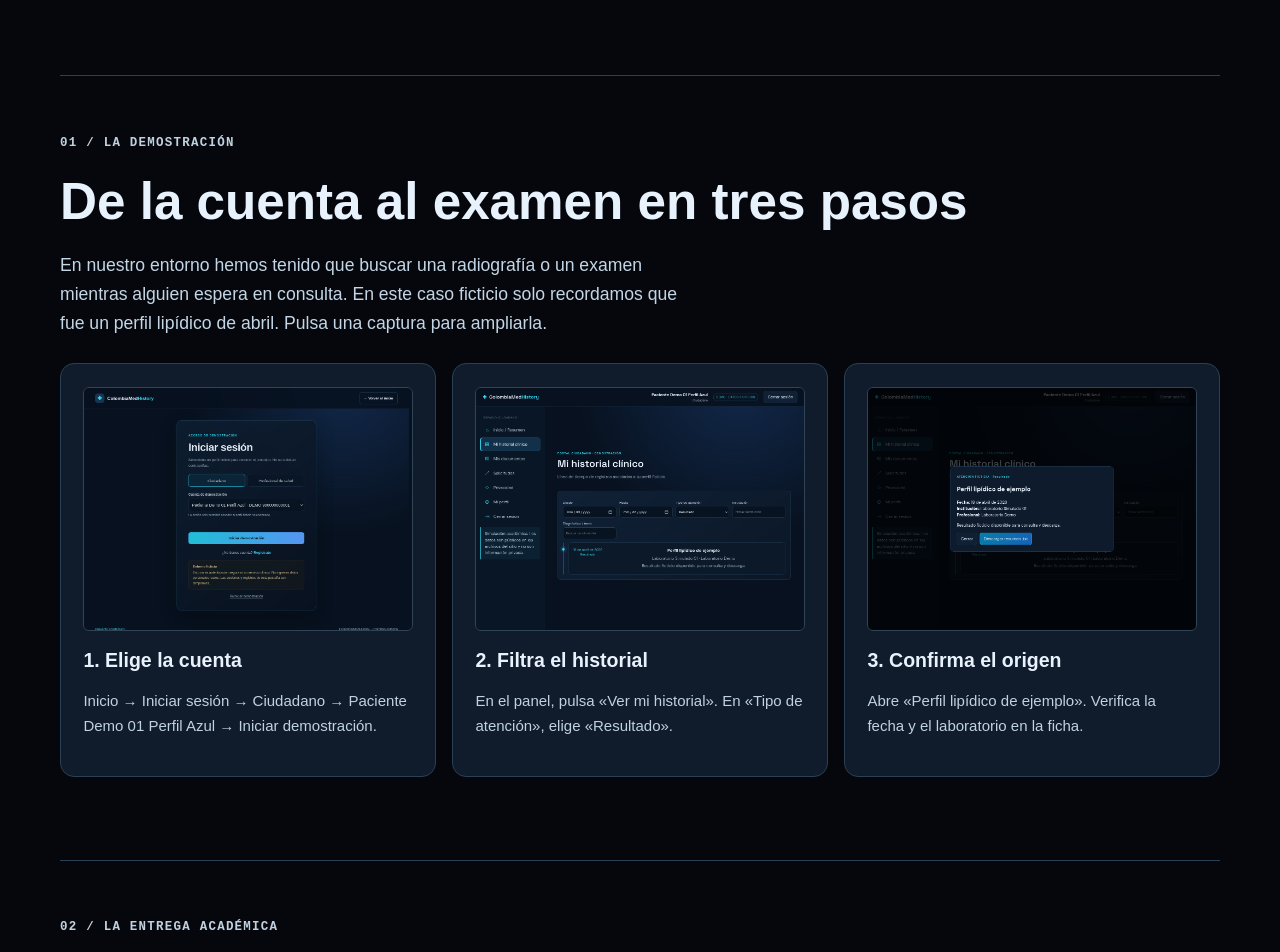
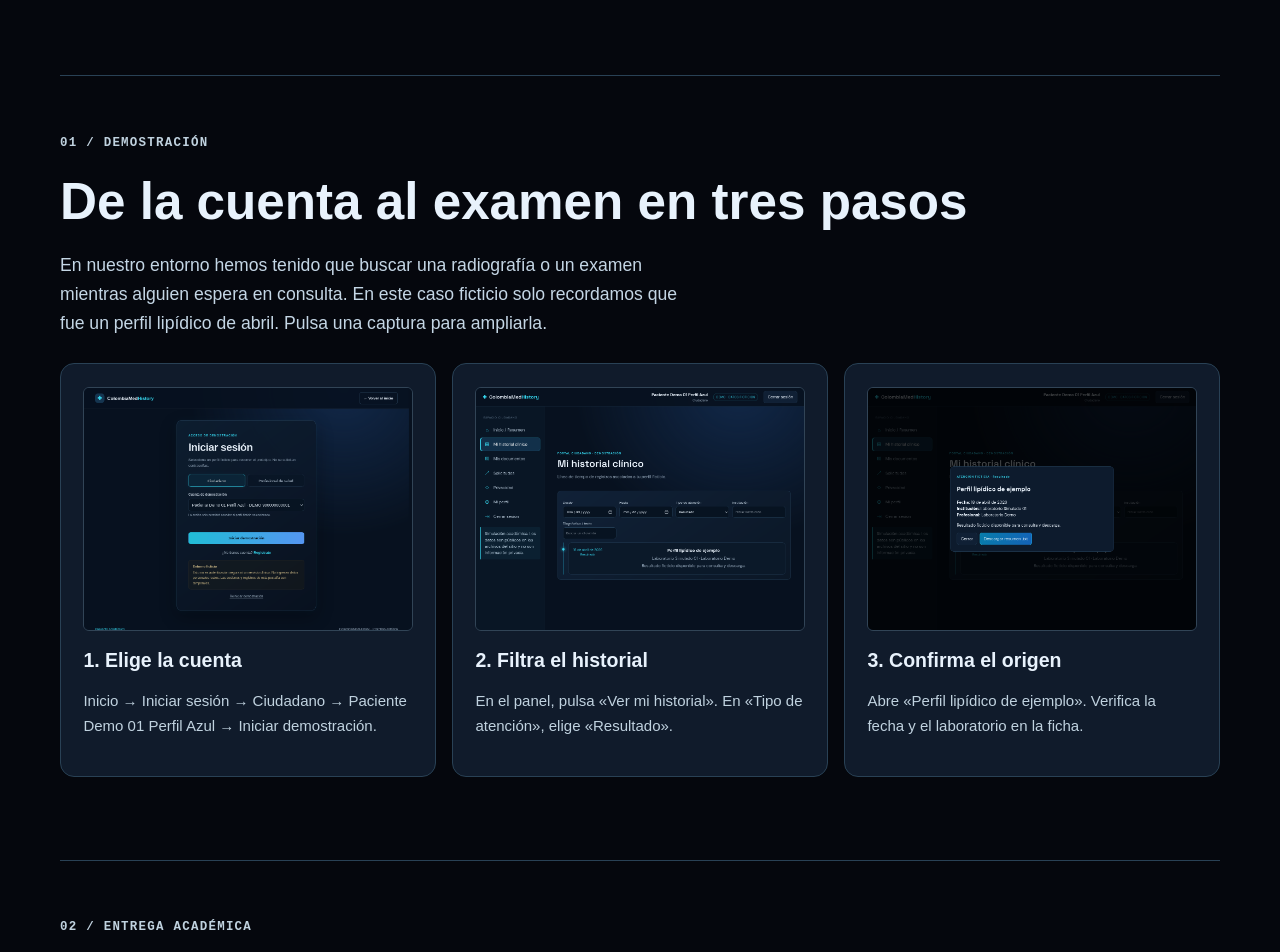
Before and after one commit to jaihernandezma/ColombiaMedHistory, a plain HTML site: page colombiamedhistory-presentacion/index.html in a window 1280 px wide. Shown: the part 660-1612 px from the top of the page. Drawn offline with Linux system fonts and the light colour scheme.

Commit message:
Update titulos

```diff
--- a/colombiamedhistory-presentacion/index.html
+++ b/colombiamedhistory-presentacion/index.html
@@ -21,7 +21,7 @@
     <p class="nota">Prototipo académico con perfiles ficticios. No ingreses información médica real.</p></div>
     <aside class="tarjeta-muestra"><p class="kicker">Ficha de muestra / 01</p><h2>Perfil de ejemplo</h2><dl><dt>Fecha</dt><dd>18 de abril de 2026</dd><dt>Origen</dt><dd>Laboratorio Simulado 01</dd><dt>Cuenta</dt><dd>Paciente Demo 01 Perfil Azul</dd></dl></aside>
   </section>
-  <section class="bloque" id="recorrido"><p class="kicker">01 / La demostración</p><h2>De la cuenta al examen en tres pasos</h2>
+  <section class="bloque" id="recorrido"><p class="kicker">01 / Demostración</p><h2>De la cuenta al examen en tres pasos</h2>
     <p>En nuestro entorno hemos tenido que buscar una radiografía o un examen mientras alguien espera en consulta. En este caso ficticio solo recordamos que fue un perfil lipídico de abril. Pulsa una captura para ampliarla.</p>
     <div class="rejilla">
       <article><a href="./assets/recorrido/01-cuenta.png"><img src="./assets/recorrido/01-cuenta.png" alt="Pantalla de acceso con Ciudadano y la cuenta Perfil Azul seleccionados"></a><h3>1. Elige la cuenta</h3><p>Inicio → Iniciar sesión → Ciudadano → Paciente Demo 01 Perfil Azul → Iniciar demostración.</p></article>
@@ -29,7 +29,7 @@
       <article><a href="./assets/recorrido/04-ficha.png"><img src="./assets/recorrido/04-ficha.png" alt="Detalle del perfil lipídico fechado el 18 de abril en Laboratorio Simulado 01"></a><h3>3. Confirma el origen</h3><p>Abre «Perfil lipídico de ejemplo». Verifica la fecha y el laboratorio en la ficha.</p></article>
     </div>
   </section>
-  <section class="bloque" id="entrega"><p class="kicker">02 / La entrega académica</p><h2>La evidencia detrás del recorrido</h2>
+  <section class="bloque" id="entrega"><p class="kicker">02 / Entrega académica</p><h2>La evidencia detrás del recorrido</h2>
     <div class="columnas"><article><h3>Ensayo</h3><p>Ensayo academico donde sentamos las bases de nuestro proyecto.</p><a class="button button-outline" data-link="essay" href="./materiales/ensayo.pdf" download>Descargar ensayo · PDF</a></article>
 
     <article id="pitch"><h3>Diapositivas</h3><div id="video-slot"><p>Diapositivas preparadas para presentación en clase.</p></div><a class="button button-outline" data-link="essay" href="./materiales/diapositivas.pdf" download>Descargar Diapositivas · PDF</a></article>
```
